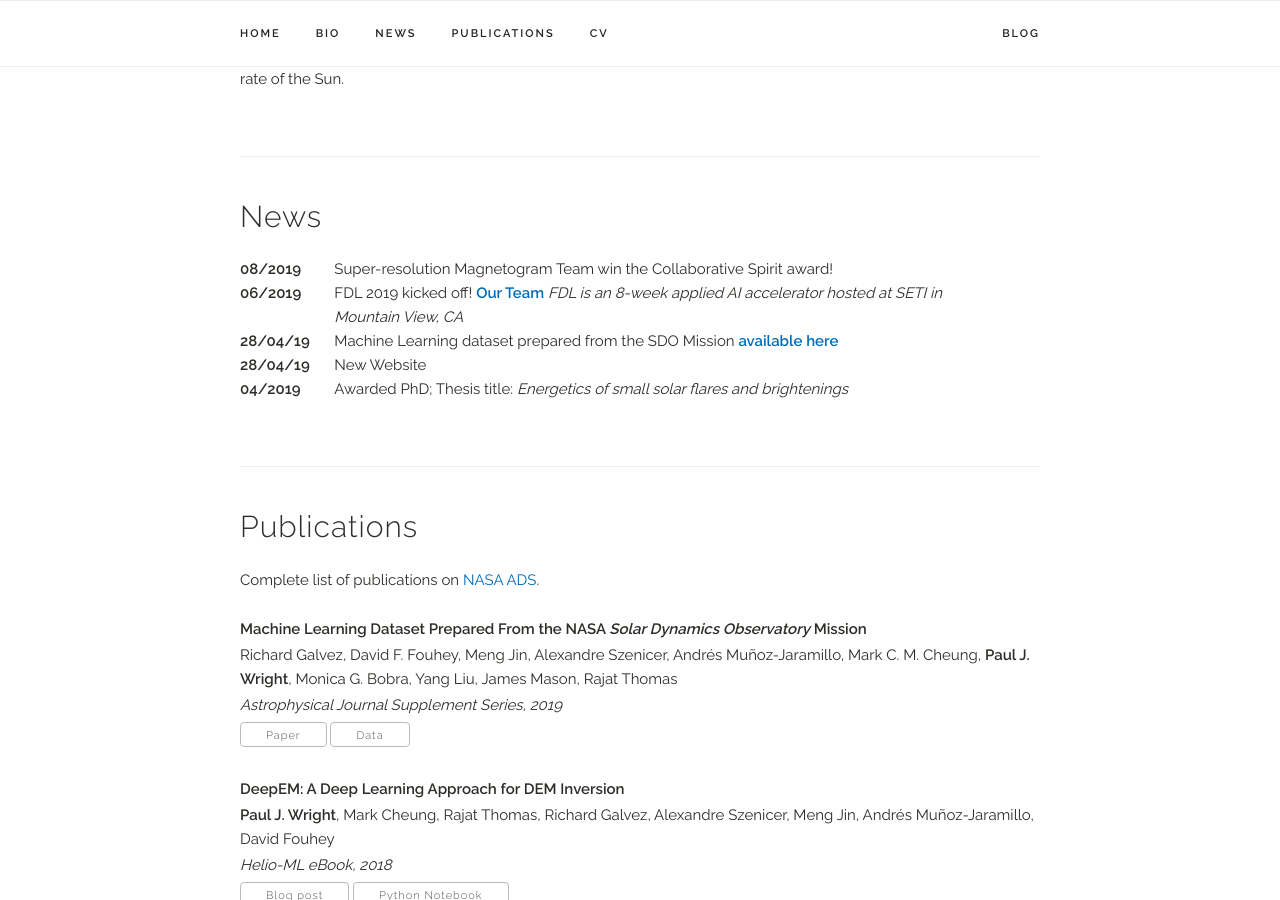
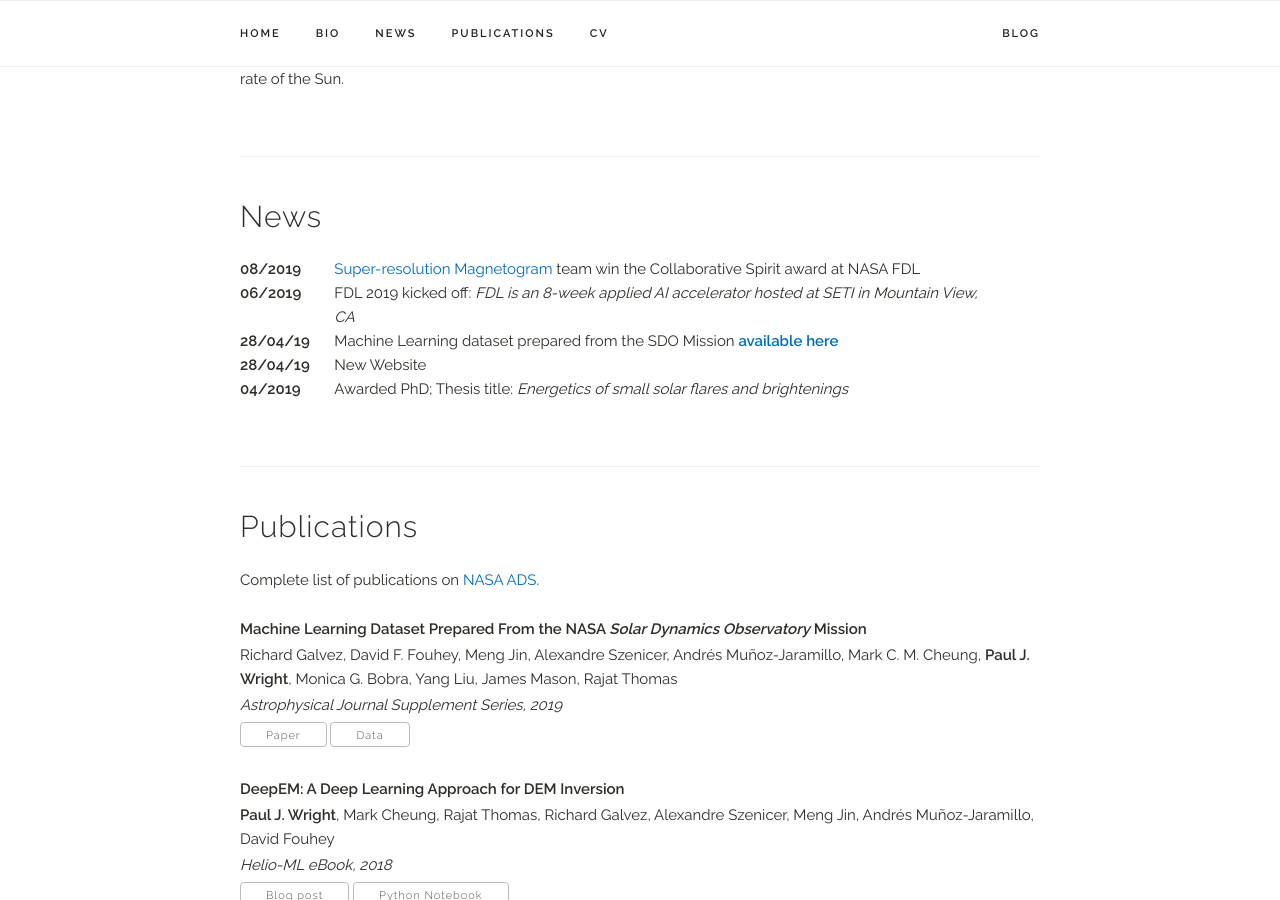
Before and after one commit to rookie0o9/rookie0o9.github.io, a Jekyll site: the page built from index.html, in a window 1280 px wide and 900 px high, scrolled down 659 px. Built offline with Jekyll 4.4.1, drawn with Linux system fonts in a browser that asks for light colours; a style sheet for code colours, icons or effects is not loaded.

Commit message:
Updated FDL news to better fit on page

```diff
--- a/_data/news.yaml
+++ b/_data/news.yaml
@@ -1,9 +1,9 @@
 news:
 
-- title: "Super-resolution Magnetogram Team win the Collaborative Spirit award!"
+- title: "<a href='https://frontierdevelopmentlab.org/2019-superresolution'>Super-resolution Magnetogram</a> team win the Collaborative Spirit award at NASA FDL"
   date: "08/2019"
 
-- title: "FDL 2019 kicked off! <b><a href='https://frontierdevelopmentlab.org/2019-superresolution'>Our Team</a></b>"
+- title: "FDL 2019 kicked off:"
   subtitle: "FDL is an 8-week applied AI accelerator hosted at SETI in Mountain View, CA"
   date: "06/2019"
 
```
